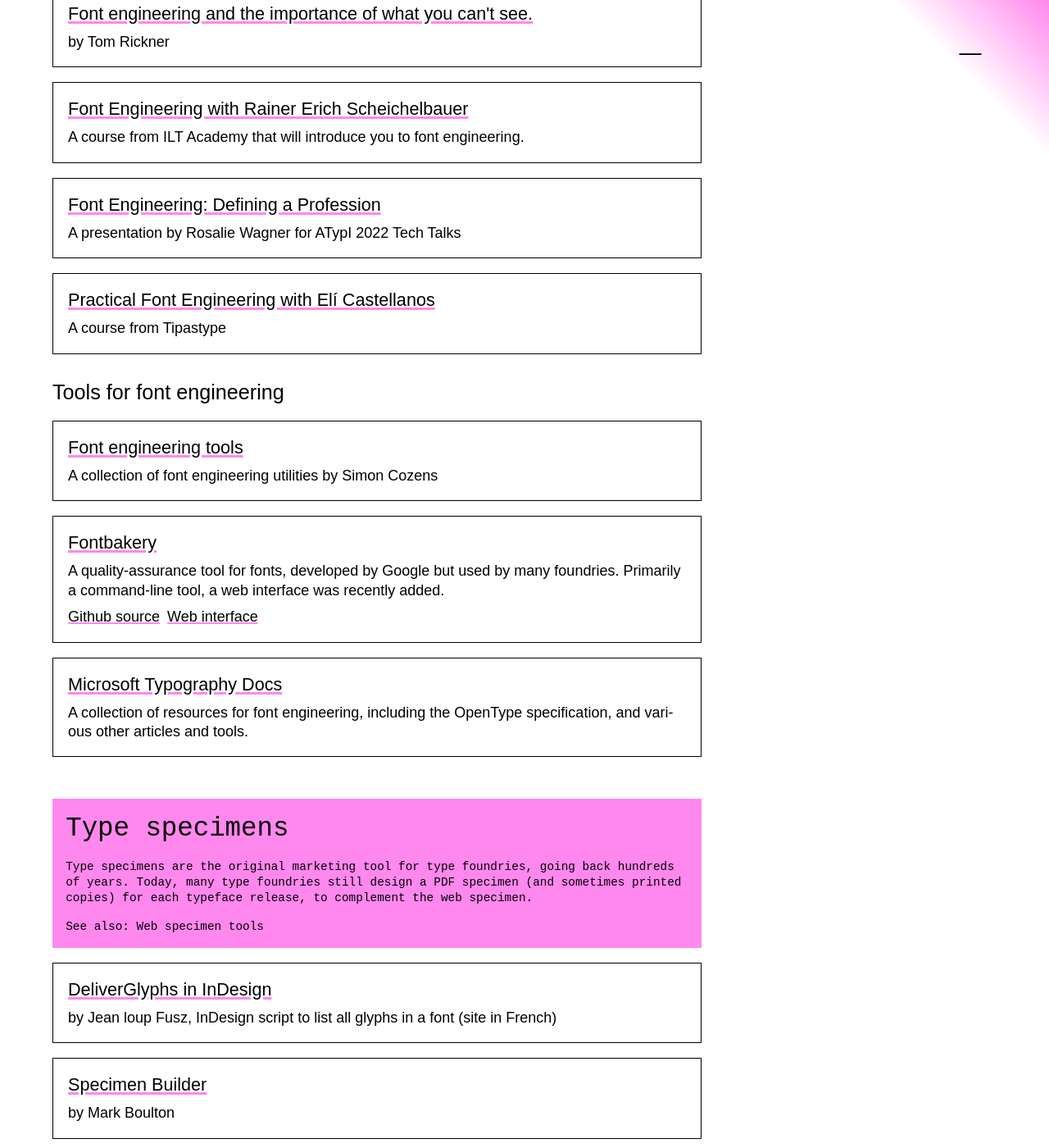
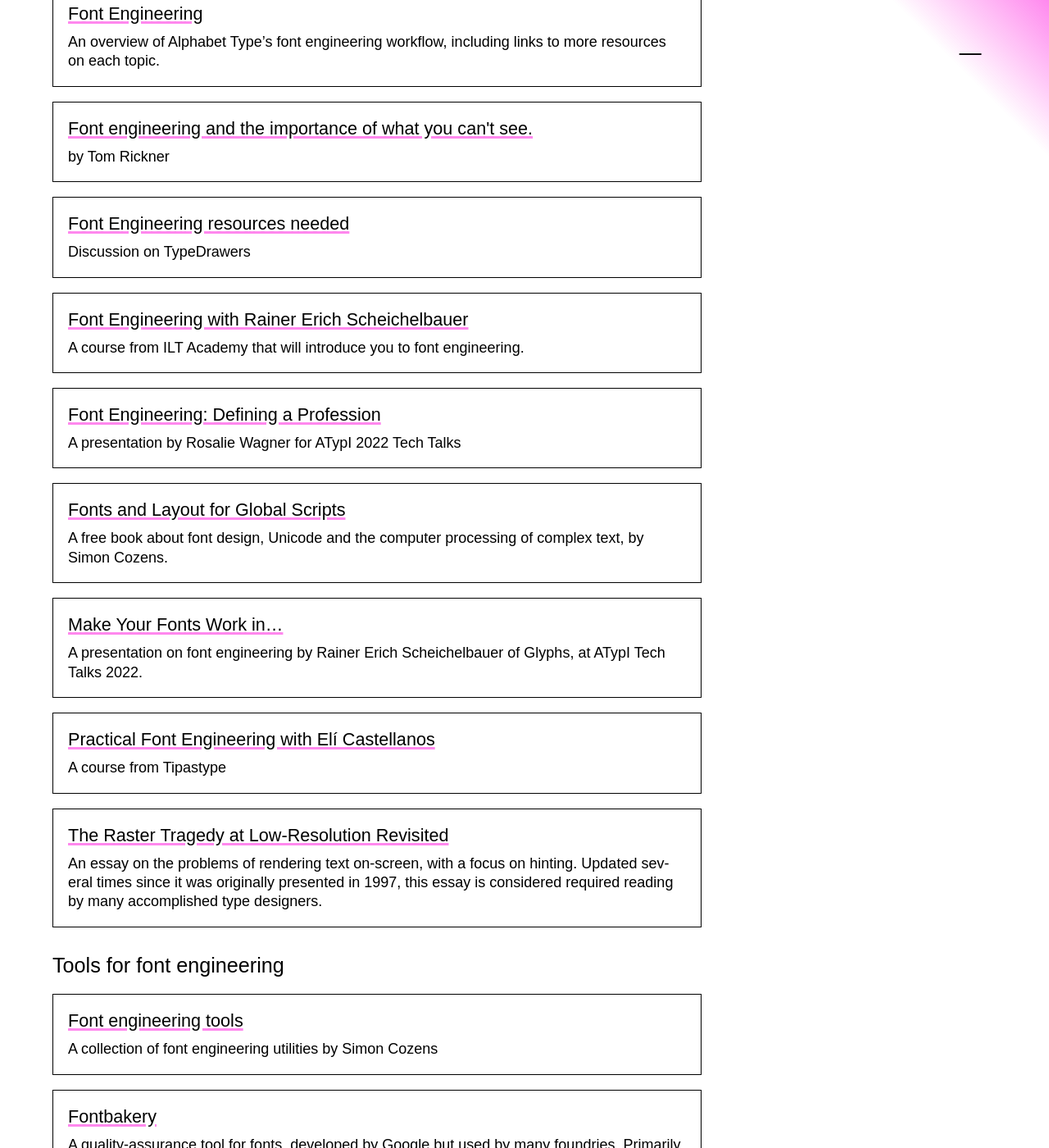
Before and after one commit to justinpenner/type-design-resources, a Jekyll site: the page built from index.md, in a window 1280 px wide and 1400 px high, scrolled down 30310 px. Shown: the whole window at 82% size. Built offline with Jekyll 4.4.1, drawn with Linux system fonts in a browser that asks for light colours; some web fonts are replaced.

Commit message:
More font engineering resources

```diff
--- a/_data/data.yaml
+++ b/_data/data.yaml
@@ -876,6 +876,21 @@
           - name: "Font Engineering: Defining a Profession"
             url: https://www.youtube.com/watch?v=5aIYHYX4Dvc
             description: A presentation by Rosalie Wagner for ATypI 2022 Tech Talks
+          - name: Font Engineering resources needed
+            url: https://typedrawers.com/discussion/4027/font-engineering-resources-needed
+            description: Discussion on TypeDrawers
+          - name: Fonts and Layout for Global Scripts
+            url: https://simoncozens.github.io/fonts-and-layout/
+            description: A free book about font design, Unicode and the computer processing of complex text, by Simon Cozens.
+          - name: The Raster Tragedy at Low-Resolution Revisited
+            url: http://rastertragedy.com/
+            description: An essay on the problems of rendering text on-screen, with a focus on hinting. Updated several times since it was originally presented in 1997, this essay is considered required reading by many accomplished type designers.
+          - name: Make Your Fonts Work in…
+            url: https://www.youtube.com/watch?v=wmT4LfcIP5Q
+            description: A presentation on font engineering by Rainer Erich Scheichelbauer of Glyphs, at ATypI Tech Talks 2022.
+          - name: Font Engineering
+            url: https://www.alphabet-type.com/fontengineering/
+            description: An overview of Alphabet Type's font engineering workflow, including links to more resources on each topic.
       - name: Tools for font engineering
         items:
           - name: Fontbakery
```
